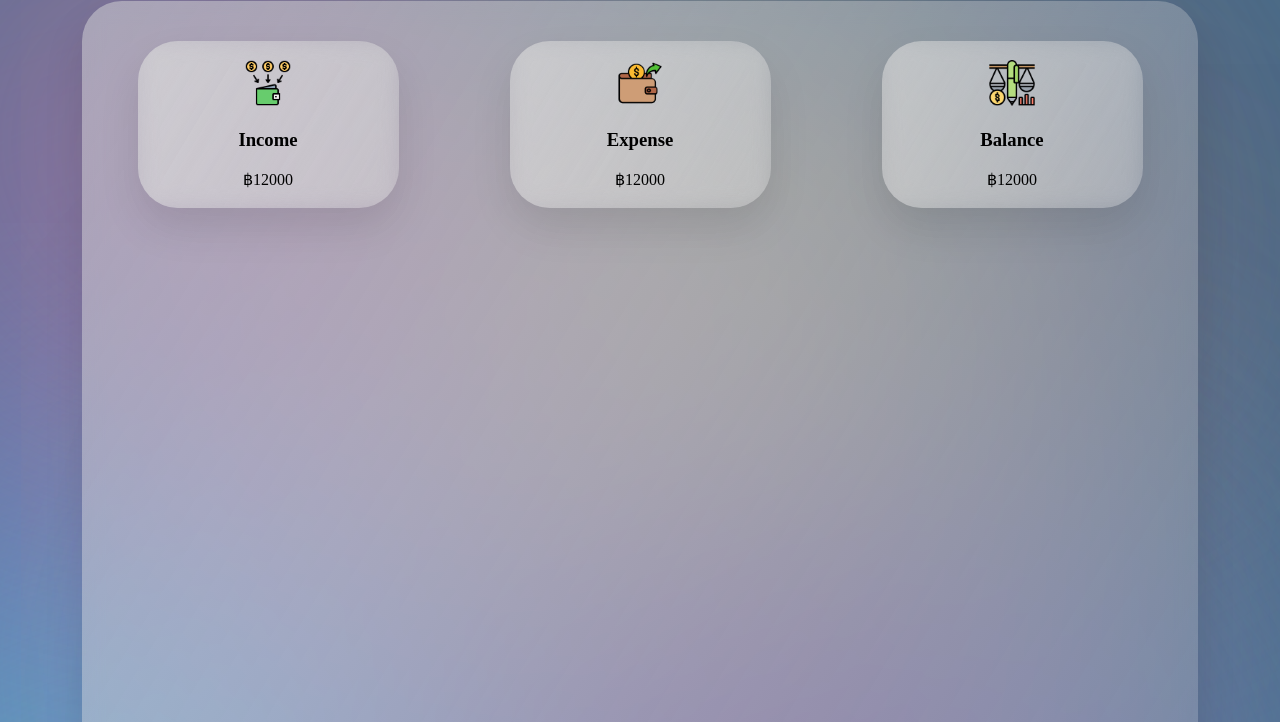
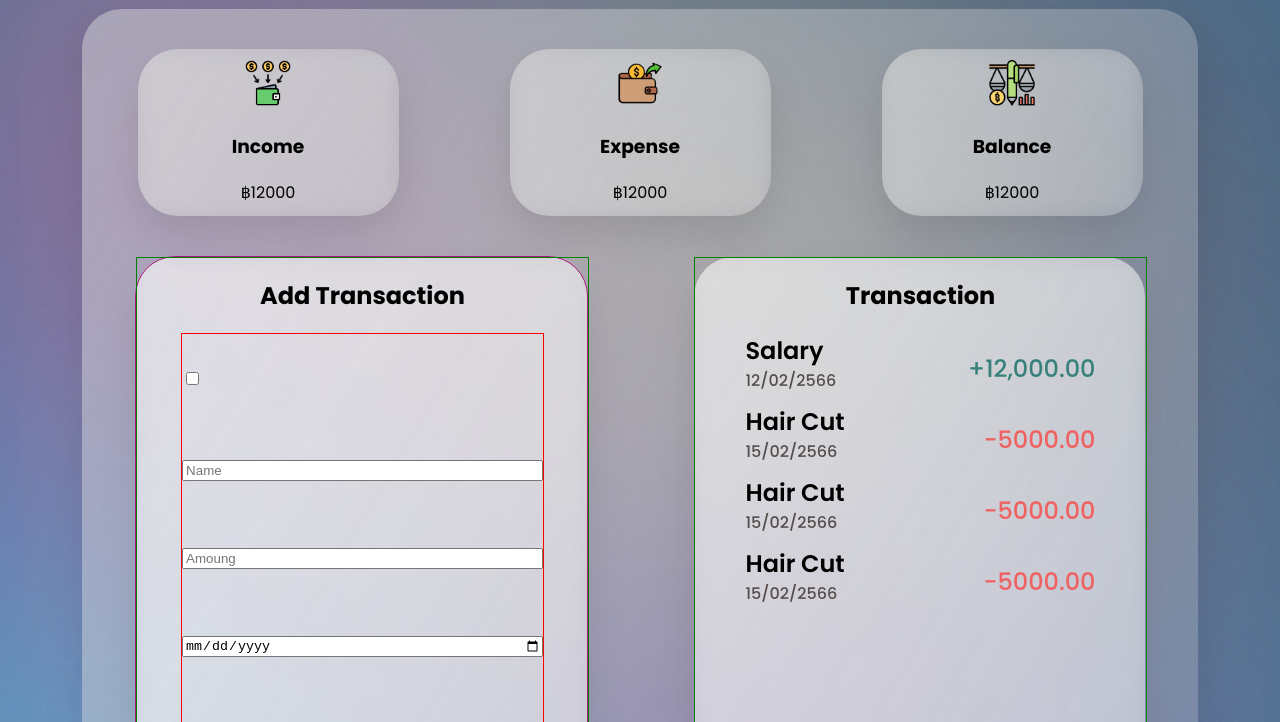
Before and after one commit to danworanut/Budget-Tracker, a plain HTML site: page index.html in a window 1280 px wide. Shown: the part 66-788 px from the top of the page. Drawn offline with Linux system fonts and the light colour scheme.

Commit message:
create Transaction section

```diff
--- a/index.html
+++ b/index.html
@@ -1,11 +1,13 @@
 <!DOCTYPE html>
 <html lang="en">
+
 <head>
     <meta charset="UTF-8">
     <meta name="viewport" content="width=device-width, initial-scale=1.0">
     <title>Budget Tracker</title>
     <link rel="stylesheet" href="style.css">
 </head>
+
 <body>
 
     <section class="budget-box">
@@ -43,12 +45,78 @@
 
                 <div class="buttom-box">
                     <div class="left-box">
+                        <div class="buttom-content">
+                            <h2>Add Transaction</h2>
+
+                            <form action="#">
+
+                                <label for="toggle-1" class="toggle-1">
+                                    <input type="checkbox" name="toggle-1" id="toggle-1" class="toggle-1__input">
+                                    <span class="toggle-1__butto"></span>
+                                </label>
+
+                                <input type="text" id="name" name="name" placeholder="Name">
+
+
+                                <input type="number" id="amoung" name="amoung" placeholder="Amoung">
+
+                                <input type="date" id="date" name="date" />
+
+                                <input type="submit" value="Submit">
+
+                            </form>
+                        </div>
 
 
                     </div>
 
                     <div class="right-box">
+                        <div class="buttom-content">
+                            <h2>Transaction</h2>
+                            <div class="transaction-box ">
+                                <div class="heading">
+                                     <div class="title">Salary</div>
+                                    <div class="date">12/02/2566</div>
+                                </div>
 
+                                <div class="amoung income">+12,000.00</div>
+                                <button> Delete</button>
+                            </div>
+
+                            <div class="transaction-box expense">
+                                <div class="heading">
+                                     <div class="title">Hair Cut</div>
+                                    <div class="date">15/02/2566</div>
+                                </div>
+
+                                <div class="amoung expense">-5000.00</div>
+                                <button> Delete</button>
+                            </div>
+
+                            <div class="transaction-box ">
+                                <div class="heading">
+                                     <div class="title">Hair Cut</div>
+                                    <div class="date">15/02/2566</div>
+                                </div>
+
+                                <div class="amoung expense">-5000.00</div>
+                                <button> Delete</button>
+                            </div>
+
+                            <div class="transaction-box expense">
+                                <div class="heading">
+                                     <div class="title">Hair Cut</div>
+                                    <div class="date">15/02/2566</div>
+                                </div>
+
+                                <div class="amoung expense">-5000.00</div>
+                                <button> Delete</button>
+                            </div>
+
+
+
+
+                        </div>
                     </div>
                 </div>
 
@@ -56,4 +124,5 @@
         </div>
     </section>
 </body>
+
 </html>
--- a/style.css
+++ b/style.css
@@ -1,11 +1,16 @@
+@import url('https://fonts.googleapis.com/css2?family=Poppins:ital,wght@0,100;0,200;0,300;0,400;0,500;0,600;0,700;0,800;0,900;1,100;1,200;1,300;1,400;1,500;1,600;1,700;1,800;1,900&display=swap');
+
+
 body {
     background: url('asset/Desktop\ -\ 2.svg') no-repeat;
+    font-family: 'Poppins', sans-serif;
     background-size: cover;
 }
 
 h1 {
     text-align: center;
 }
+
 /* .budget-box {
 
 } */
@@ -47,7 +52,101 @@ h1 {
     align-items: center;
 }
 
+
 .logo img {
     width: 46px;
     height: 46px;
 }
+
+.buttom-box {
+
+    display: flex;
+    justify-content: space-around;
+    align-items: center;
+
+}
+
+.left-box,
+.right-box {
+    width: 28.1875rem;
+    height: 34.8125rem;
+    border-radius: 2.5rem;
+    /* border: 1px solid #FFF; */
+    background: linear-gradient(121deg, rgba(255, 255, 255, 0.50) -2.93%, rgba(255, 255, 255, 0.40) 100%);
+    box-shadow: 0px 20px 40px 0px rgba(0, 0, 0, 0.10);
+    backdrop-filter: blur(10px);
+}
+
+.left-box {
+    border: 1px solid rgb(172, 23, 120);
+}
+
+.buttom-content {
+    height: 100%;
+    width: 100%;
+    border: 1px solid green;
+    display: flex;
+    flex-direction: column;
+    align-items: center;
+
+}
+
+form {
+    height: 80%;
+    width: 80%;
+    display: flex;
+    flex-direction: column;
+    border: 1px solid red;
+    justify-content: space-around;
+
+}
+
+h2 {
+    text-align: center;
+}
+
+.transaction-box {
+    width: 21.875rem;
+    height: 4.4375rem;
+
+    display: flex;
+    justify-content: space-between;
+}
+
+.title {
+    color: #000;
+    font-size: 1.5rem;
+    font-style: normal;
+    font-weight: 600;
+    line-height: normal;
+}
+
+.date {
+    color: #564D4D;
+    font-size: 1rem;
+    font-style: normal;
+    font-weight: 500;
+    line-height: normal;
+}
+
+.amoung {
+    display: flex;
+    align-items: center;
+    text-align: right;
+    font-size: 1.5rem;
+    font-style: normal;
+    font-weight: 500;
+    line-height: normal;
+}
+
+.income {
+    color: #38817A;
+}
+
+.expense {
+    color: #F06161;
+}
+
+button {
+    display: none;
+}
```
Lines whose indentation alone changed are shown as unchanged.
